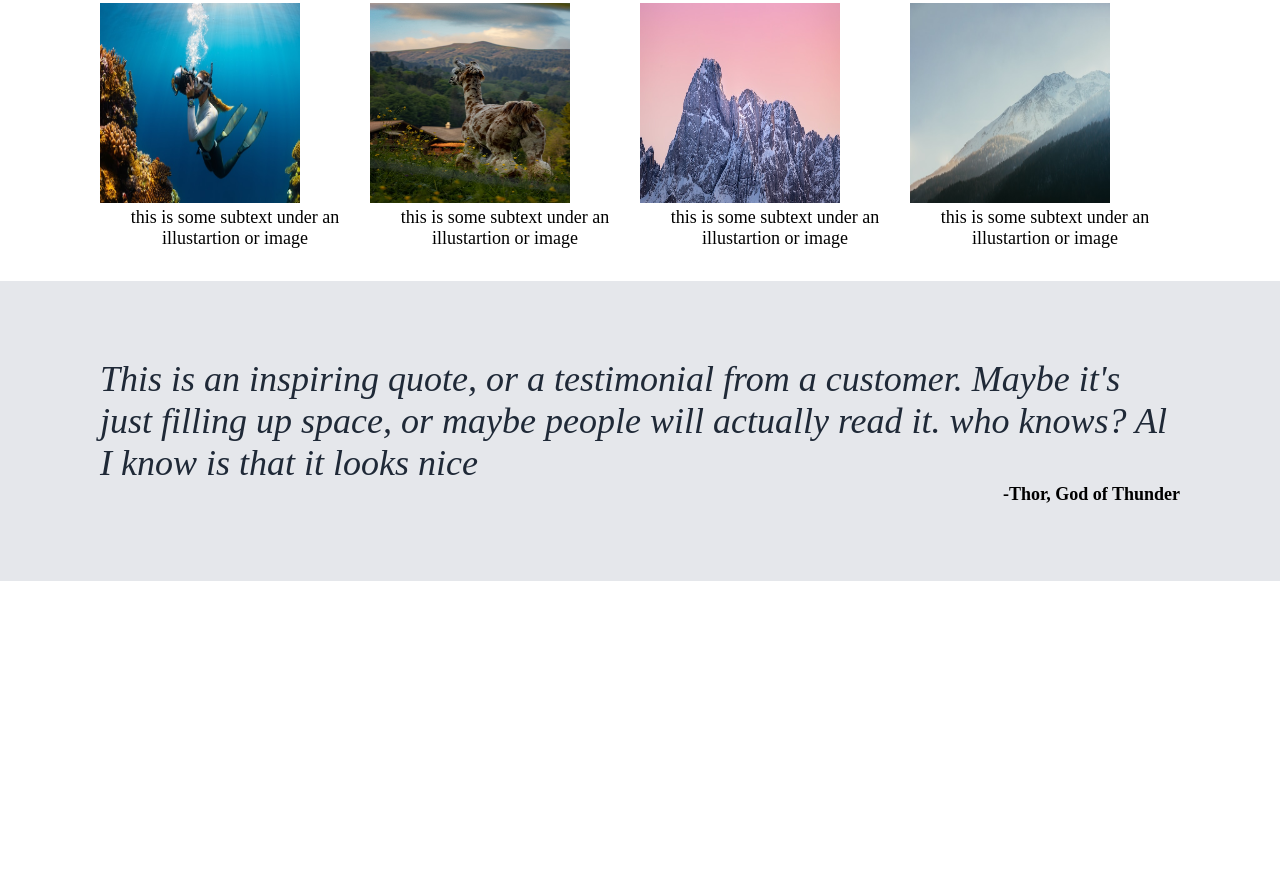
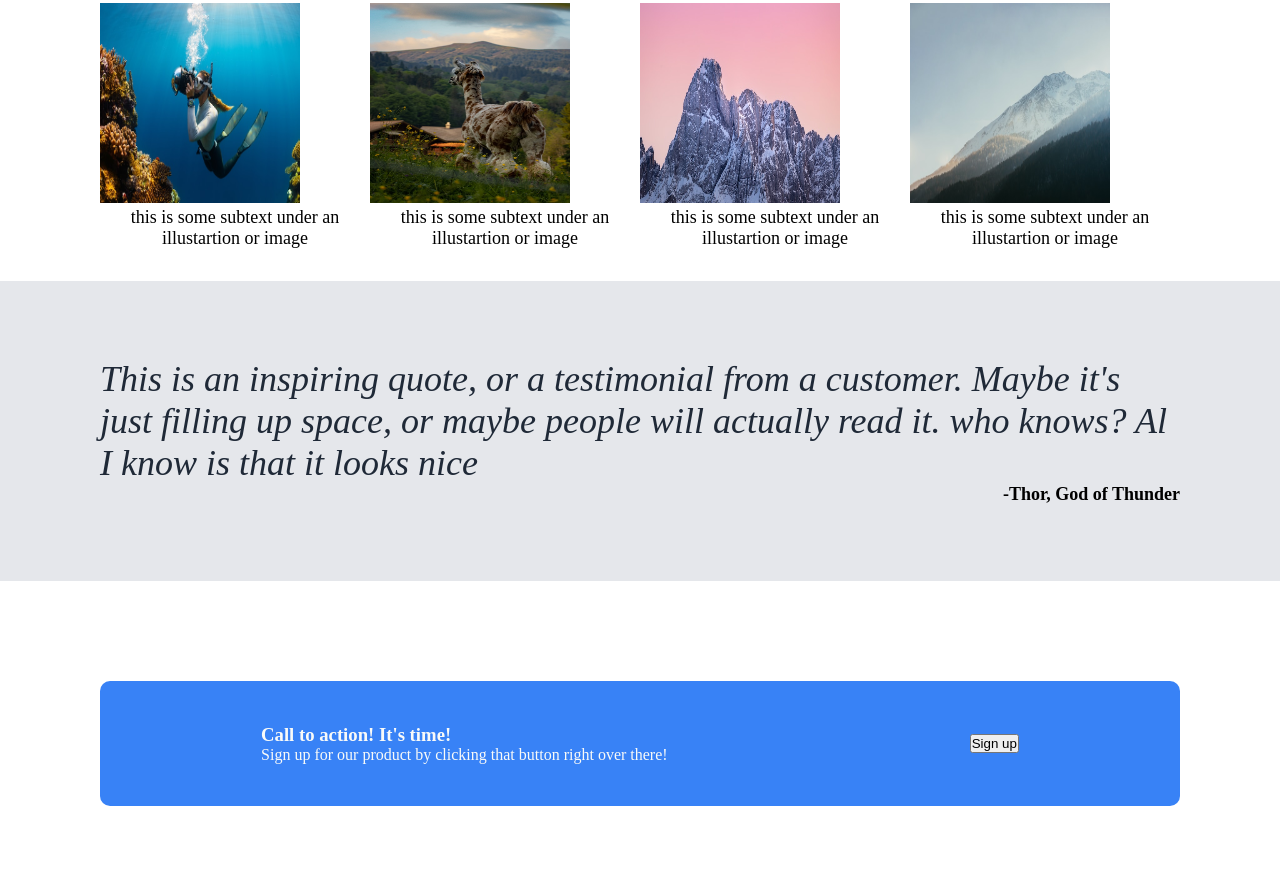
Before and after one commit to Prathish-Reddy/The-Journey, a plain HTML site: page index.html in a window 1280 px wide. Shown: the part 579-1460 px from the top of the page. Before the commit the page ends 1160 px from the top, so only its background shows below. Drawn offline with Linux system fonts and the light colour scheme.

Commit message:
Style the newly added section-action

```diff
--- a/index.html
+++ b/index.html
@@ -35,19 +35,23 @@
             <h1>Some random Information</h1>
             <div class="box-section">
                 <div class="box">
-                    <img src="/images/neom-4AADxUsnufQ-unsplash.jpg" alt="Photo by NEOM on Unsplash" height="200px" width="200px">
+                    <img src="/images/neom-4AADxUsnufQ-unsplash.jpg" alt="Photo by NEOM on Unsplash" height="200px"
+                        width="200px">
                     <p>this is some subtext under an illustartion or image</p>
                 </div>
                 <div class="box">
-                    <img src="/images/tim-kuhn-1mZeSivioRo-unsplash.jpg" alt="Photo by Tim Kuhn on Unsplash" height="200px" width="200px">
+                    <img src="/images/tim-kuhn-1mZeSivioRo-unsplash.jpg" alt="Photo by Tim Kuhn on Unsplash"
+                        height="200px" width="200px">
                     <p>this is some subtext under an illustartion or image</p>
                 </div>
                 <div class="box">
-                    <img src="/images/marek-piwnicki-_kY6w94o-f0-unsplash.jpg" alt="Photo by Marek Piwnicki on Unsplash" height="200px" width="200px">
+                    <img src="/images/marek-piwnicki-_kY6w94o-f0-unsplash.jpg" alt="Photo by Marek Piwnicki on Unsplash"
+                        height="200px" width="200px">
                     <p>this is some subtext under an illustartion or image</p>
                 </div>
                 <div class="box">
-                    <img src="/images/oskar-kadaksoo-1ukY0AG4pIA-unsplash.jpg" alt="Photo by Oskar Kadaksoo on Unsplash" height="200px" width="200px">
+                    <img src="/images/oskar-kadaksoo-1ukY0AG4pIA-unsplash.jpg" alt="Photo by Oskar Kadaksoo on Unsplash"
+                        height="200px" width="200px">
                     <p>this is some subtext under an illustartion or image</p>
                 </div>
             </div>
@@ -55,13 +59,24 @@
     </section>
     <section class="quote">
         <div class="container">
-            <div class="text"><p>This is an inspiring quote, or a testimonial from a customer. Maybe it's just filling up space, or maybe people will actually read it. who knows? Al I know is that it looks nice</p>
+            <div class="text">
+                <p>This is an inspiring quote, or a testimonial from a customer. Maybe it's just filling up space, or
+                    maybe people will actually read it. who knows? Al I know is that it looks nice</p>
             </div>
             <div class="author">
                 <p>-Thor, God of Thunder</p>
             </div>
         </div>
     </section>
+    <section class="action">
+        <div class="container">
+            <div class="sub-container">
+                <h3>Call to action! It's time!</h3>
+                <p>Sign up for our product by clicking that button right over there!</p>
+            </div>
+            <button type="submit">Sign up</button>
+        </div>
+    </section>
 </body>
 
 </html>
--- a/style.css
+++ b/style.css
@@ -150,3 +150,26 @@ header {
     align-items: flex-end;
     justify-content: center;
 }
+
+.action{
+    height: 300px;
+    padding: 100px;
+}
+
+.action .container{
+    height: 125px;
+    background-color: #3882f6;
+    border-radius: 10px;
+    color: #f9faf8;
+}
+
+.action .container .sub-container h3{
+    font-weight: bold;
+
+}
+
+.action .container{
+    display: flex;
+    justify-content: space-around;
+    align-items: center;
+}
```
